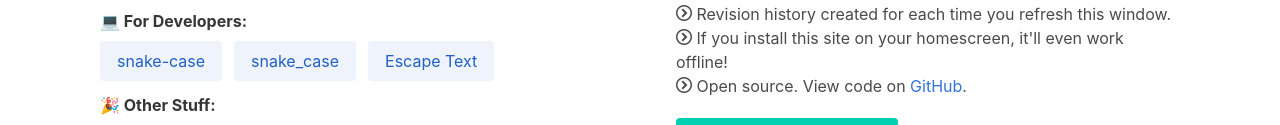
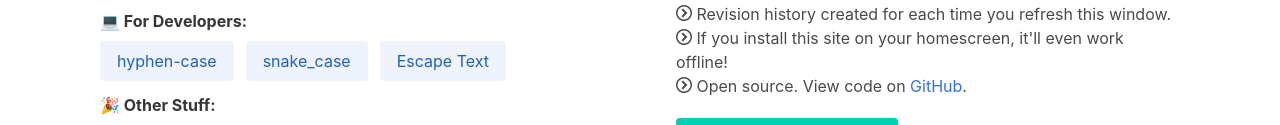
Before and after one commit to hithismani/switchcase, a plain HTML site: page site/index.html in a window 1280 px wide. Shown: the part 764-889 px from the top of the page. Drawn offline with Linux system fonts and the light colour scheme; files whose address does not match are found by name.

Commit message:
Typo fixed, oops

```diff
--- a/site/index.html
+++ b/site/index.html
@@ -111,7 +111,7 @@
               <label class="label">💻 For Developers:</label>
               <div class="field is-grouped is-grouped-multiline is-center">
               <div class="control">
-                <button id="st" class="button is-link is-light" data-tooltip="Converts a sentence into a '-' hyphen&#10; &#013;separated string" aria-label="Convert to link/slug">snake-case</button>
+                <button id="st" class="button is-link is-light" data-tooltip="Converts a sentence into a '-' hyphen&#10; &#013;separated string" aria-label="Convert to link/slug">hyphen-case</button>
               </div>
               <div class="control">
                 <button id="snc" class="button is-link is-light" data-tooltip="Converts a sentence into a '_' underscore&#10; &#013;separated string" aria-label="Convert to link/slug">snake_case</button>
```
